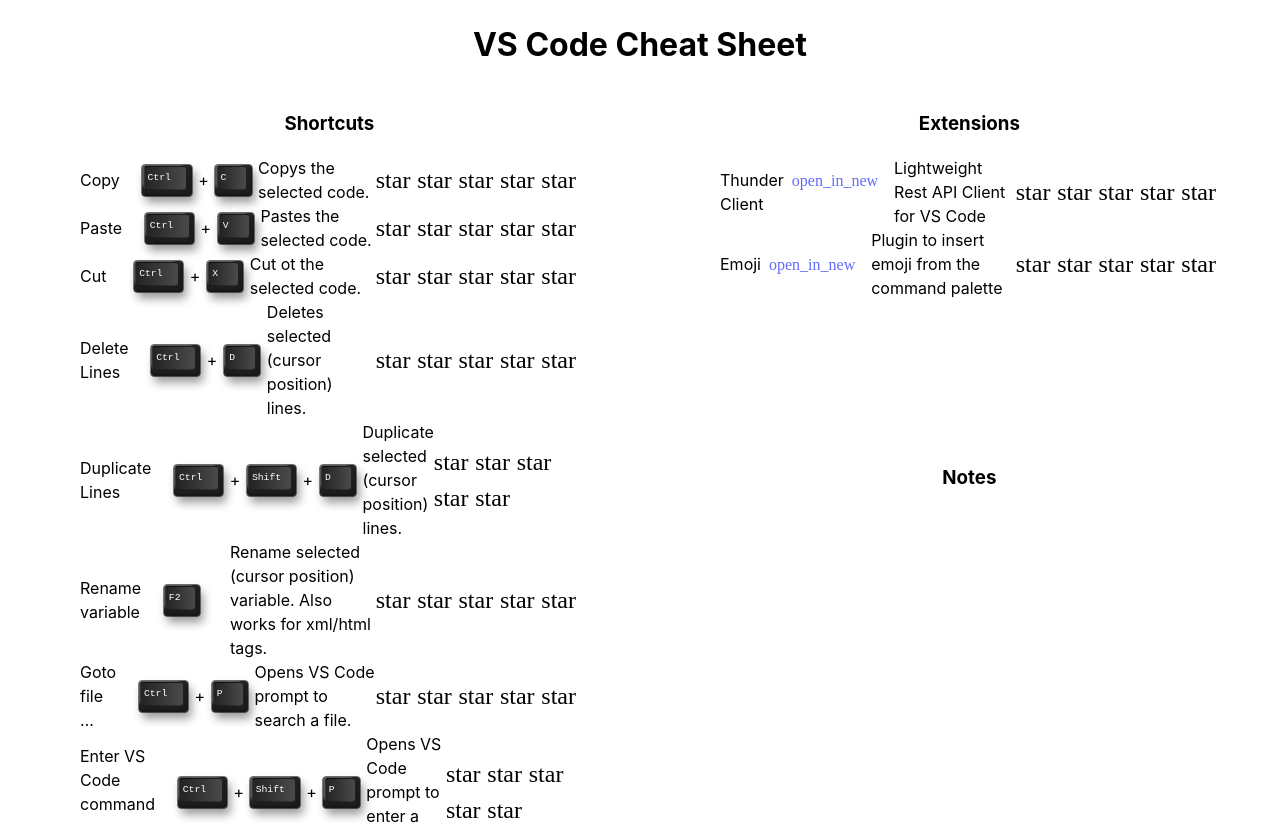
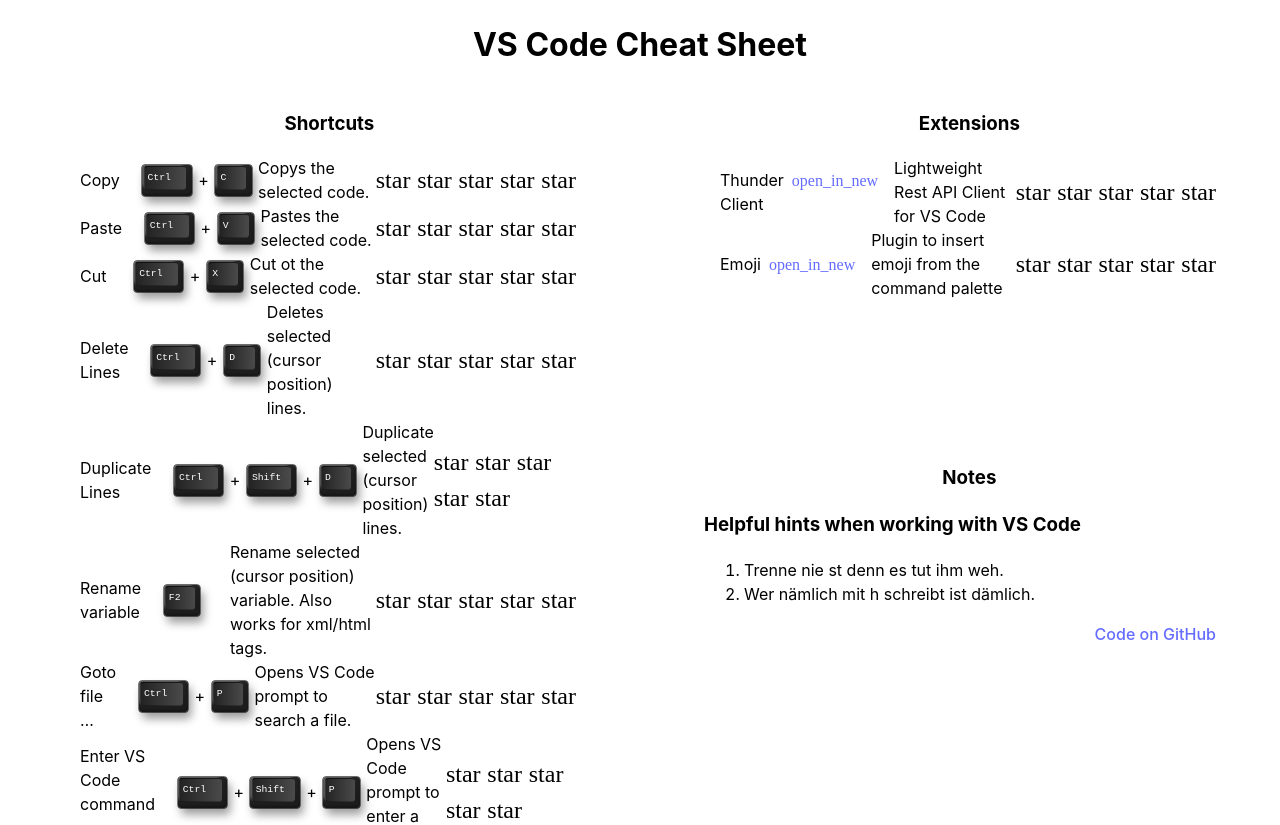
Before and after one commit to terrestris/vs-code-cheat-sheet, a Svelte app: page / in a window 1280 px wide. Shown: the top 825 px of the page. Built offline with nearby package versions, Linux system fonts and the light colour scheme; a web font is replaced by a local one.

Commit message:
feat: add Notes component

```diff
--- a/package.json
+++ b/package.json
@@ -17,6 +17,7 @@
     "svelte-check": "^3.4.6",
     "tslib": "^2.6.0",
     "typescript": "^5.0.2",
-    "vite": "^4.4.5"
+    "vite": "^4.4.5",
+    "marked": "^9.0.3"
   }
 }
--- /dev/null
+++ b/public/notes.md
@@ -0,0 +1,6 @@
+### Helpful hints when working with VS Code
+
+1. Trenne nie st denn es tut ihm weh.
+2. Wer nämlich mit h schreibt ist dämlich.
+
+<a style="float: right;" href="https://github.com/terrestris/vs-code-cheat-sheet" target="_blank">Code on GitHub</a>
--- a/src/App.svelte
+++ b/src/App.svelte
@@ -1,5 +1,6 @@
 <script lang="ts">
   import ExtensionList from './lib/ExtensionList.svelte';
+  import Notes from './lib/Notes.svelte';
   import ShortcutList from './lib/ShortcutList.svelte';
 </script>
 
@@ -17,6 +18,7 @@
   </section>
   <section class="notes">
     <h3>Notes</h3>
+    <Notes />
   </section>
 </main>
 
--- /dev/null
+++ b/src/lib/Notes.svelte
@@ -0,0 +1,20 @@
+<script lang="ts">
+  import { parse as parseMarkdown} from 'marked';
+  import { initStore, notes } from '../stores/notes';
+</script>
+
+<div class="extension-list">
+  {#await initStore()}
+    <p>Fetching Notes...</p>
+  {:then}
+    {@html parseMarkdown.parse($notes)}
+  {:catch error}
+    <p>Something went wrong: {error.message}</p>
+  {/await}
+</div>
+
+<style lang="less">
+  div.extension-list {
+    padding: 0 4em;
+  }
+</style>
--- /dev/null
+++ b/src/stores/notes.ts
@@ -0,0 +1,9 @@
+import { writable } from 'svelte/store';
+
+export const notes = writable<string>();
+
+export const initStore = async () => {
+  const result = await fetch('./notes.md');
+  const text = await result.text();
+  notes.set(text);
+};
```
Also changed, not shown: 2 other files (tests, documents, lock files or other folders).
